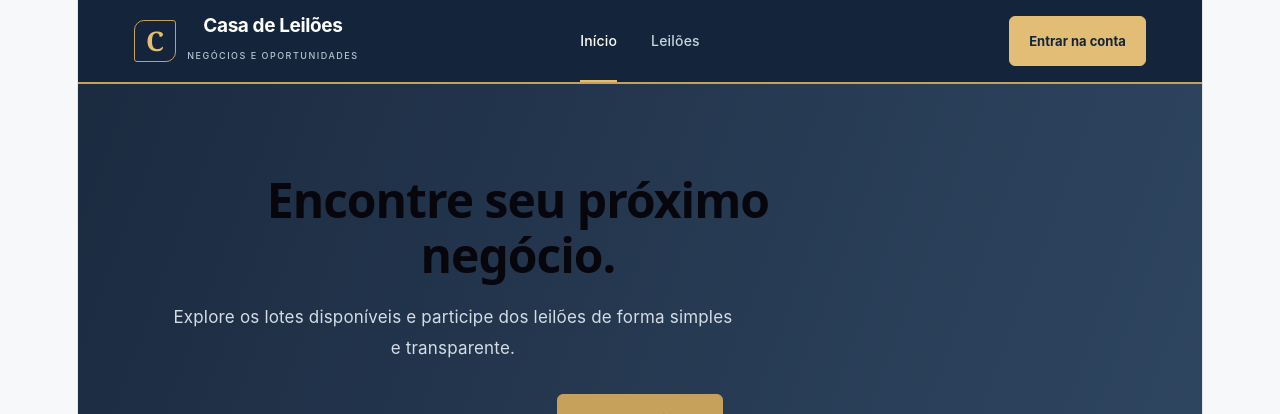
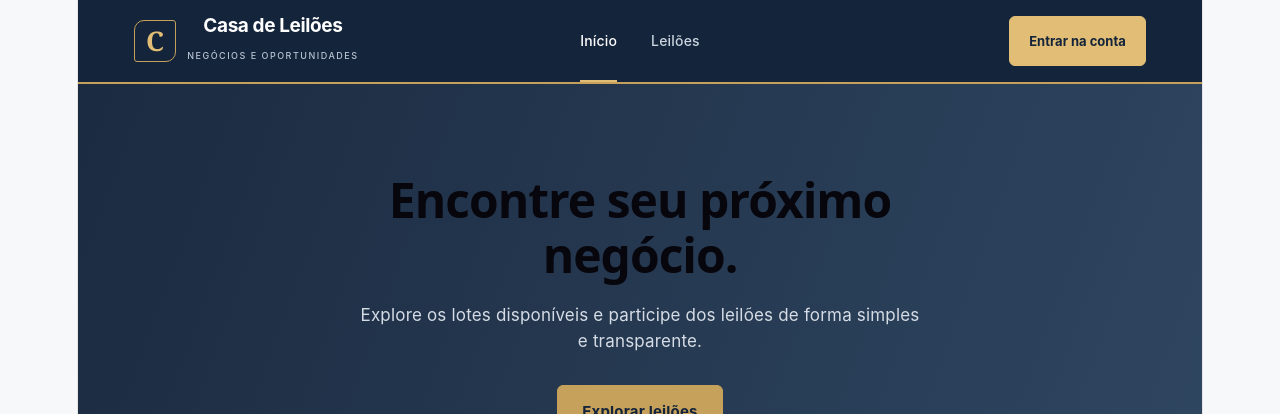
Before and after one commit to Lupateli/casa-leiloes-verzel, a React (Vite) app in the folder frontend/: page / in a window 1280 px wide. Shown: the top 414 px of the page. Built offline with nearby package versions, Linux system fonts and the light colour scheme; no server answers.

Commit message:
Centraliza texto do banner principal

```diff
--- a/frontend/src/App.css
+++ b/frontend/src/App.css
@@ -78,11 +78,12 @@ a {
       rgba(32, 57, 86, 0.93)
     );
   color: var(--branco);
+
+  text-align: center;
 }
-
 .hero h2 {
   max-width: 700px;
-  margin: 0 0 20px;
+  margin: 0 auto 20px;
   font-size: clamp(32px, 4vw, 48px);
   font-weight: 700;
   line-height: 1.15;
@@ -91,10 +92,9 @@ a {
 
 .hero p {
   max-width: 570px;
-  margin: 0 0 30px;
+  margin: 0 auto 30px;
   color: #d5dce5;
   font-size: 17px;
-  line-height: 1.8;
 }
 
 /* Seção dos leilões */
--- a/frontend/src/App.tsx
+++ b/frontend/src/App.tsx
@@ -31,7 +31,7 @@ function App() {
       setLotes(dados)
     } catch {
       setErro(
-          'Não foi possível carregar os lotes. Verifique se o Django está funcionando.',
+        'Não foi possível carregar os leilões. Tente novamente mais tarde.',
       )
     } finally {
       setCarregando(false)
```
Lines whose indentation alone changed are shown as unchanged.
